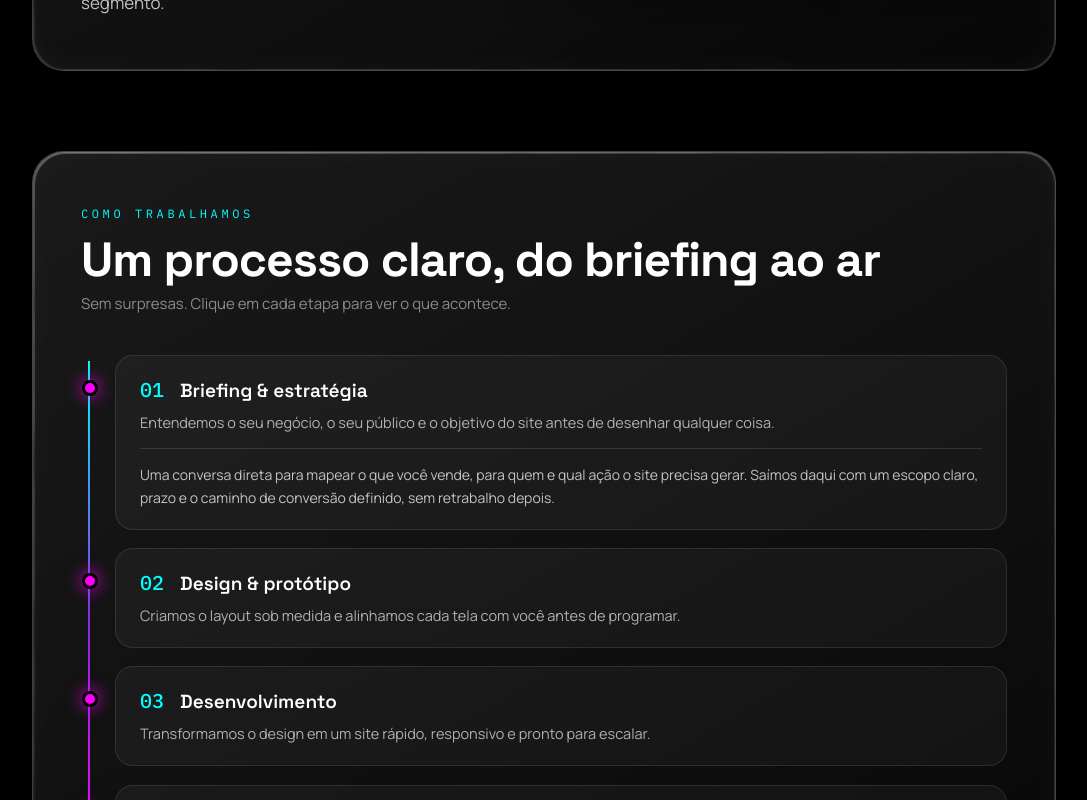
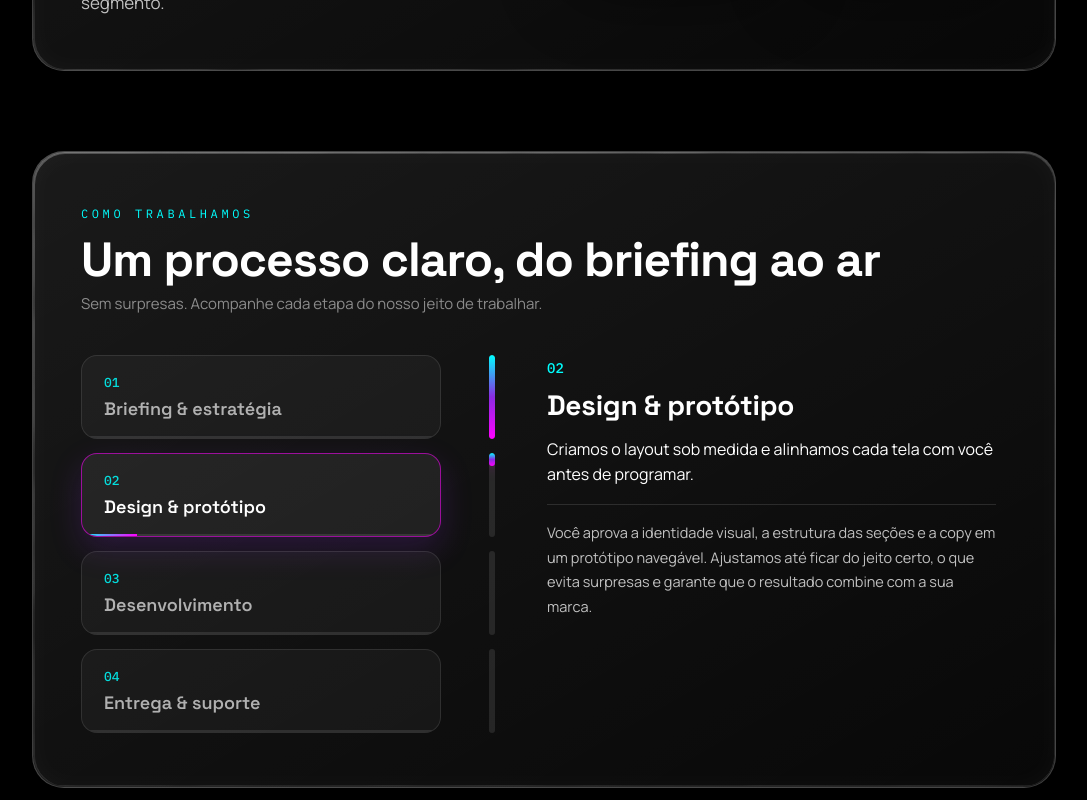
Before and after one commit to coffeecliff/portifolio-frontend, a React (Vite) app: page / in a window 1280 px wide. Shown: the part 6100-6900 px from the top of the page, without its empty margins (96-1183 px from the left). Built offline with nearby package versions, Linux system fonts and the light colour scheme.

Commit message:
Refatoração da tela de sobre nos

```diff
--- a/src/sections/Process/Process.module.css
+++ b/src/sections/Process/Process.module.css
@@ -24,92 +24,202 @@
   color: var(--text-faint);
 }
 
-.track {
-  position: relative;
-  padding-left: 34px;
+.grid {
+  display: grid;
+  grid-template-columns: minmax(240px, 360px) 6px minmax(0, 1fr);
+  column-gap: 48px;
+  align-items: stretch;
 }
 
-.line {
-  position: absolute;
-  left: 7px;
-  top: 6px;
-  bottom: 6px;
-  width: 2px;
-  background: linear-gradient(
-    180deg,
-    var(--color-cyan),
-    var(--color-violet),
-    var(--color-magenta)
-  );
+/* ===== Tiles (esquerda) ===== */
+
+.tiles {
+  display: flex;
+  flex-direction: column;
+  gap: 14px;
 }
 
-.item {
+.tile {
   position: relative;
-  display: block;
+  display: flex;
+  flex-direction: column;
+  gap: 6px;
+  min-height: 84px;
+  justify-content: center;
   width: 100%;
   text-align: left;
   cursor: pointer;
-  margin-bottom: 18px;
-  padding: 20px 24px;
-  border-radius: 18px;
+  padding: 16px 22px;
+  border-radius: 16px;
   background: var(--surface-card);
   border: 1px solid var(--border-subtle);
   color: inherit;
   font: inherit;
-  transition: transform 0.3s ease, border-color 0.3s ease, background 0.3s ease;
+  overflow: hidden;
+  transition: border-color 0.3s ease, background 0.3s ease, transform 0.3s ease;
 }
 
-.item:hover {
-  transform: translateX(6px);
-  border-color: color-mix(in srgb, var(--color-cyan) 50%, transparent);
-  background: var(--surface-card-hover);
+.tile:hover {
+  transform: translateX(4px);
+  border-color: color-mix(in srgb, var(--color-cyan) 45%, transparent);
 }
 
-.dot {
-  position: absolute;
-  left: -34px;
-  top: 24px;
-  width: 16px;
-  height: 16px;
-  border-radius: 50%;
-  background: var(--color-magenta);
-  box-shadow: 0 0 16px color-mix(in srgb, var(--color-magenta) 90%, transparent);
-  border: 3px solid var(--color-bg);
+.tileActive {
+  background: var(--surface-card-hover);
+  border-color: color-mix(in srgb, var(--color-magenta) 55%, transparent);
+  box-shadow: 0 12px 32px color-mix(in srgb, var(--color-violet) 20%, transparent);
 }
 
-.itemHead {
-  display: flex;
-  align-items: baseline;
-  gap: 16px;
-  flex-wrap: wrap;
+.tileStep {
+  font-family: var(--font-mono);
+  font-weight: 500;
+  font-size: 13px;
+  color: var(--color-cyan);
+  opacity: 0.85;
 }
 
-.step {
-  font-family: var(--font-mono);
-  font-weight: 500;
-  font-size: 20px;
-  color: var(--color-cyan);
+.tileTitle {
+  font-family: var(--font-display);
+  font-weight: 600;
+  font-size: 18px;
+  transition: color 0.3s ease;
 }
 
-.itemTitle {
-  font-family: var(--font-display);
-  font-weight: 600;
-  font-size: 19px;
+.tileActive .tileTitle {
+  color: var(--text-strong);
 }
 
-.desc {
-  margin: 8px 0 0;
-  font-size: 14.5px;
-  line-height: 1.6;
+.tile:not(.tileActive) .tileTitle {
   color: var(--text-subtle);
 }
 
+.tileBar {
+  position: absolute;
+  left: 0;
+  bottom: 0;
+  width: 100%;
+  height: 2px;
+  background: var(--border-subtle);
+  overflow: hidden;
+}
+
+.tileBarFill {
+  display: block;
+  height: 100%;
+  background: linear-gradient(90deg, var(--color-cyan), var(--color-magenta));
+}
+
+/* ===== Timeline central ===== */
+
+.timeline {
+  display: flex;
+  flex-direction: column;
+  gap: 14px;
+  width: 100%;
+}
+
+.segment {
+  position: relative;
+  flex: 1;
+  width: 100%;
+  min-height: 84px;
+  border-radius: 3px;
+  background: var(--border-subtle);
+  overflow: hidden;
+}
+
+.segmentFill {
+  position: absolute;
+  top: 0;
+  left: 0;
+  width: 100%;
+  background: linear-gradient(180deg, var(--color-cyan), var(--color-violet), var(--color-magenta));
+  border-radius: 3px;
+  box-shadow: 0 0 14px color-mix(in srgb, var(--color-magenta) 55%, transparent);
+}
+
+/* ===== Descrição (direita) ===== */
+
 .detail {
+  min-height: 320px;
+  padding: 4px 0 4px 4px;
+}
+
+.detailContent {
+  max-width: 46ch;
+}
+
+.detailContentAnimated {
+  animation: detailFade 0.45s ease;
+}
+
+@keyframes detailFade {
+  from {
+    opacity: 0;
+    transform: translateY(10px);
+  }
+  to {
+    opacity: 1;
+    transform: none;
+  }
+}
+
+.detailStep {
   display: block;
-  margin-top: 14px;
-  padding-top: 14px;
+  font-family: var(--font-mono);
+  font-weight: 500;
+  font-size: 14px;
+  color: var(--color-cyan);
+  margin-bottom: 10px;
+}
+
+.detailTitle {
+  font-family: var(--font-display);
+  font-weight: 700;
+  font-size: clamp(22px, 2.4vw, 28px);
+  margin: 0 0 14px;
+  letter-spacing: -0.01em;
+}
+
+.detailDesc {
+  margin: 0 0 16px;
+  font-size: 16px;
+  line-height: 1.6;
+  color: var(--text-strong);
+}
+
+.detailBody {
+  margin: 0;
+  padding-top: 16px;
   border-top: 1px solid var(--border-glass);
-  font-size: 14px;
-  line-height: 1.65;
+  font-size: 14.5px;
+  line-height: 1.7;
   color: var(--text-muted);
 }
+
+@media (max-width: 860px) {
+  .grid {
+    grid-template-columns: 1fr;
+    row-gap: 28px;
+  }
+
+  .timeline {
+    display: none;
+  }
+
+  .tile {
+    min-height: auto;
+  }
+
+  .segment {
+    min-height: auto;
+  }
+
+  .detail {
+    min-height: 0;
+  }
+
+  .detailContent {
+    max-width: none;
+  }
+}
--- a/src/sections/Process/Process.tsx
+++ b/src/sections/Process/Process.tsx
@@ -1,18 +1,48 @@
-import { useState } from 'react';
+import { useEffect, useRef, useState } from 'react';
 import { GlassPanel, SectionLabel } from '@/design-system';
 import { Reveal } from '@/motion/Reveal';
+import { useMotionAllowed } from '@/motion/MotionContext';
 import { processSteps } from '@/data/process';
 import styles from './Process.module.css';
 
+/** Duração de cada etapa em autoplay antes de avançar para a próxima. */
+const AUTOPLAY_MS = 6000;
+const TICK_MS = 40;
+
 /**
- * "Como trabalhamos" — etapas do serviço. Clicar num passo expande o detalhe;
- * clicar de novo recolhe. Antecipa objeções de prazo, clareza e suporte.
+ * "Como trabalhamos" — títulos das etapas à esquerda avançam sozinhos (ou por
+ * clique), a linha central marca o progresso "tipo timestamp" de cada etapa,
+ * e a descrição correspondente aparece à direita. Autoplay pausa no hover e
+ * respeita `useMotionAllowed` (sem autoplay/animação quando reduzido).
  */
 export function Process() {
+  const motionAllowed = useMotionAllowed();
   const [active, setActive] = useState(0);
+  const [progress, setProgress] = useState(0);
+  const pausedRef = useRef(false);
 
-  const toggle = (index: number) =>
-    setActive((current) => (current === index ? -1 : index));
+  const select = (index: number) => {
+    setActive(index);
+    setProgress(0);
+  };
+
+  useEffect(() => {
+    if (!motionAllowed) return;
+    const increment = (TICK_MS / AUTOPLAY_MS) * 100;
+    const id = window.setInterval(() => {
+      if (pausedRef.current) return;
+      setProgress((current) => {
+        if (current + increment >= 100) {
+          setActive((a) => (a + 1) % processSteps.length);
+          return 0;
+        }
+        return current + increment;
+      });
+    }, TICK_MS);
+    return () => window.clearInterval(id);
+  }, [motionAllowed, active]);
+
+  const current = processSteps[active];
 
   return (
     <section id="processo" className={styles.section}>
@@ -21,32 +51,81 @@ export function Process() {
           <SectionLabel className={styles.label}>Como trabalhamos</SectionLabel>
           <h2 className={styles.title}>Um processo claro, do briefing ao ar</h2>
           <p className={styles.hint}>
-            Sem surpresas. Clique em cada etapa para ver o que acontece.
+            Sem surpresas. Acompanhe cada etapa do nosso jeito de trabalhar.
           </p>
         </Reveal>
 
-        <div className={styles.track}>
-          <div className={styles.line} />
-          {processSteps.map((item, index) => (
-            <Reveal key={item.step} delay={index * 80}>
-              <button
-                type="button"
-                className={styles.item}
-                onClick={() => toggle(index)}
-                aria-expanded={active === index}
-              >
-                <span className={styles.dot} />
-                <span className={styles.itemHead}>
-                  <span className={styles.step}>{item.step}</span>
-                  <span className={styles.itemTitle}>{item.title}</span>
+        <div
+          className={styles.grid}
+          onMouseEnter={() => {
+            pausedRef.current = true;
+          }}
+          onMouseLeave={() => {
+            pausedRef.current = false;
+          }}
+        >
+          <div className={styles.tiles}>
+            {processSteps.map((step, index) => {
+              const isActive = active === index;
+              return (
+                <Reveal key={step.step} delay={index * 60}>
+                  <button
+                    type="button"
+                    aria-pressed={isActive}
+                    className={[styles.tile, isActive && styles.tileActive]
+                      .filter(Boolean)
+                      .join(' ')}
+                    onClick={() => select(index)}
+                  >
+                    <span className={styles.tileStep}>{step.step}</span>
+                    <span className={styles.tileTitle}>{step.title}</span>
+                    <span className={styles.tileBar}>
+                      <span
+                        className={styles.tileBarFill}
+                        style={{
+                          width: `${isActive ? (motionAllowed ? progress : 100) : 0}%`,
+                        }}
+                      />
+                    </span>
+                  </button>
+                </Reveal>
+              );
+            })}
+          </div>
+
+          <div className={styles.timeline} aria-hidden="true">
+            {processSteps.map((step, index) => {
+              const fill =
+                index < active
+                  ? 100
+                  : index === active
+                    ? motionAllowed
+                      ? progress
+                      : 100
+                    : 0;
+              return (
+                <span key={step.step} className={styles.segment}>
+                  <span className={styles.segmentFill} style={{ height: `${fill}%` }} />
                 </span>
-                <p className={styles.desc}>{item.desc}</p>
-                {active === index && (
-                  <span className={styles.detail}>{item.detail}</span>
-                )}
-              </button>
-            </Reveal>
-          ))}
+              );
+            })}
+          </div>
+
+          <div className={styles.detail} aria-live="polite">
+            <div
+              key={current.step}
+              className={
+                motionAllowed
+                  ? [styles.detailContent, styles.detailContentAnimated].join(' ')
+                  : styles.detailContent
+              }
+            >
+              <span className={styles.detailStep}>{current.step}</span>
+              <h3 className={styles.detailTitle}>{current.title}</h3>
+              <p className={styles.detailDesc}>{current.desc}</p>
+              <p className={styles.detailBody}>{current.detail}</p>
+            </div>
+          </div>
         </div>
       </GlassPanel>
     </section>
```
